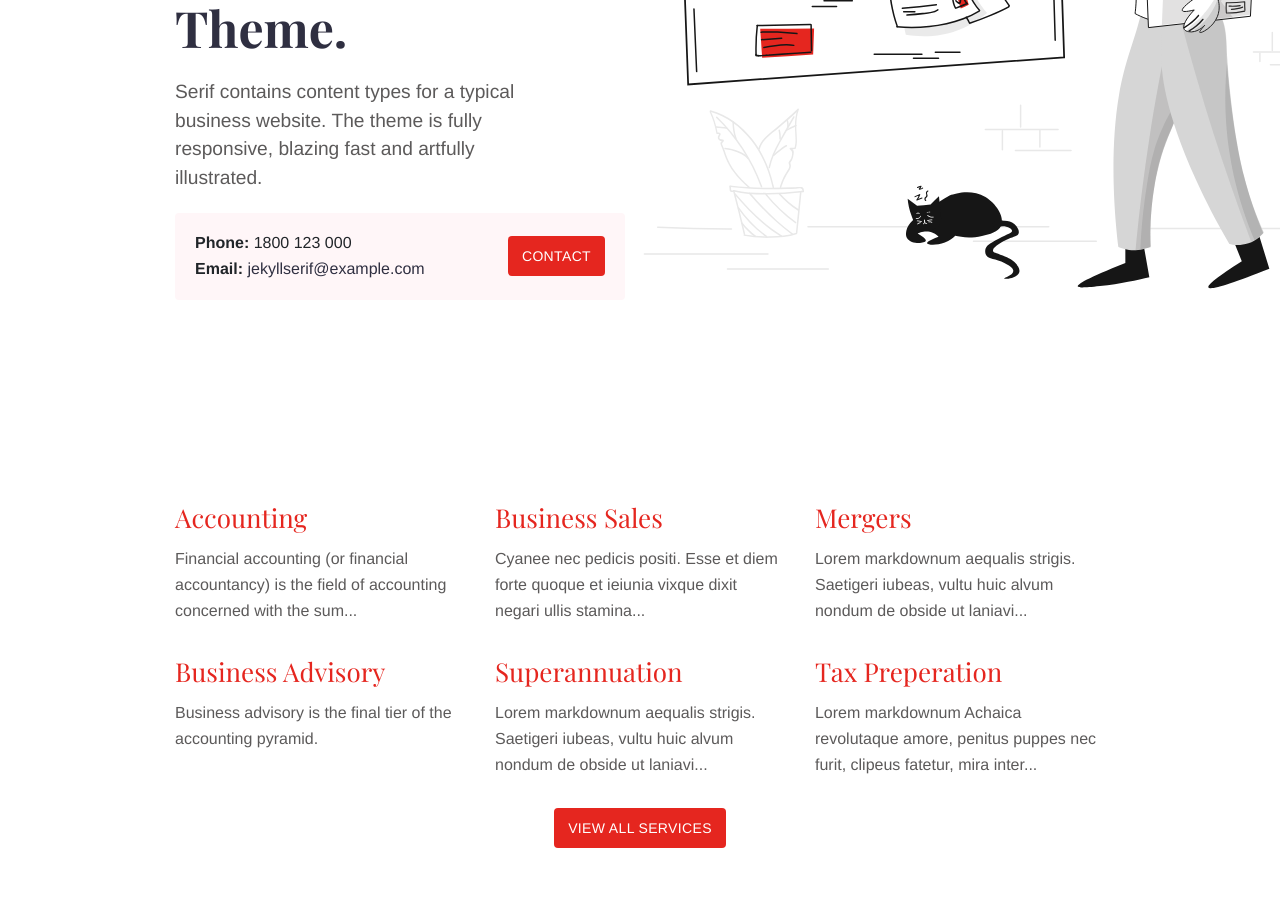
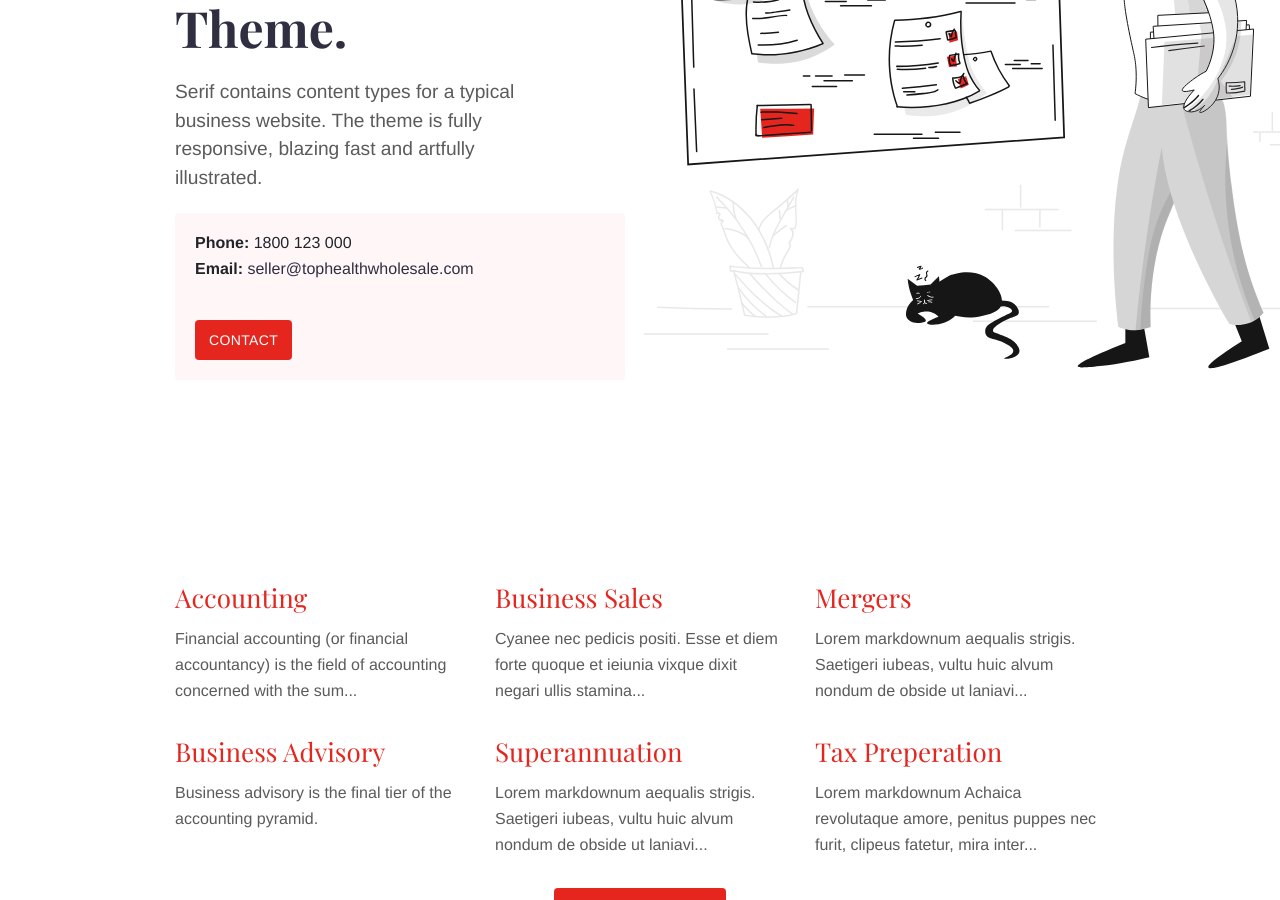
Before and after one commit to tophealthproducts/tophealthproducts.github.io, a Jekyll site: the page built from index.md, in a window 1280 px wide and 900 px high, scrolled down 324 px. Built offline with Jekyll 4.4.1, drawn with Linux system fonts in a browser that asks for light colours.

Commit message:
updated contact email

```diff
--- a/_data/contact.yml
+++ b/_data/contact.yml
@@ -1,3 +1,3 @@
-email: 'jekyllserif@example.com'
+email: 'seller@tophealthwholesale.com'
 phone: '1800 123 000'
 contact_button_link: 'contact'
```
Also changed, not shown: images/logo/logo.png.
